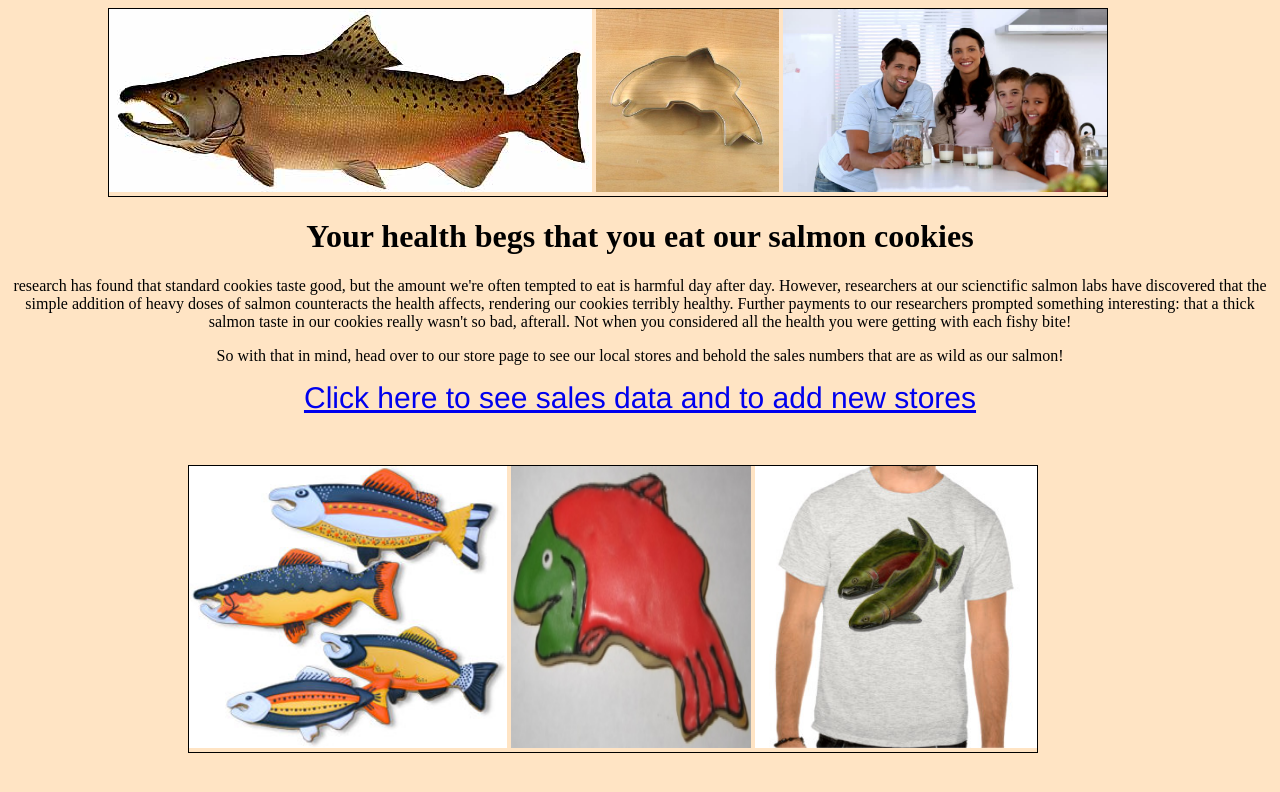
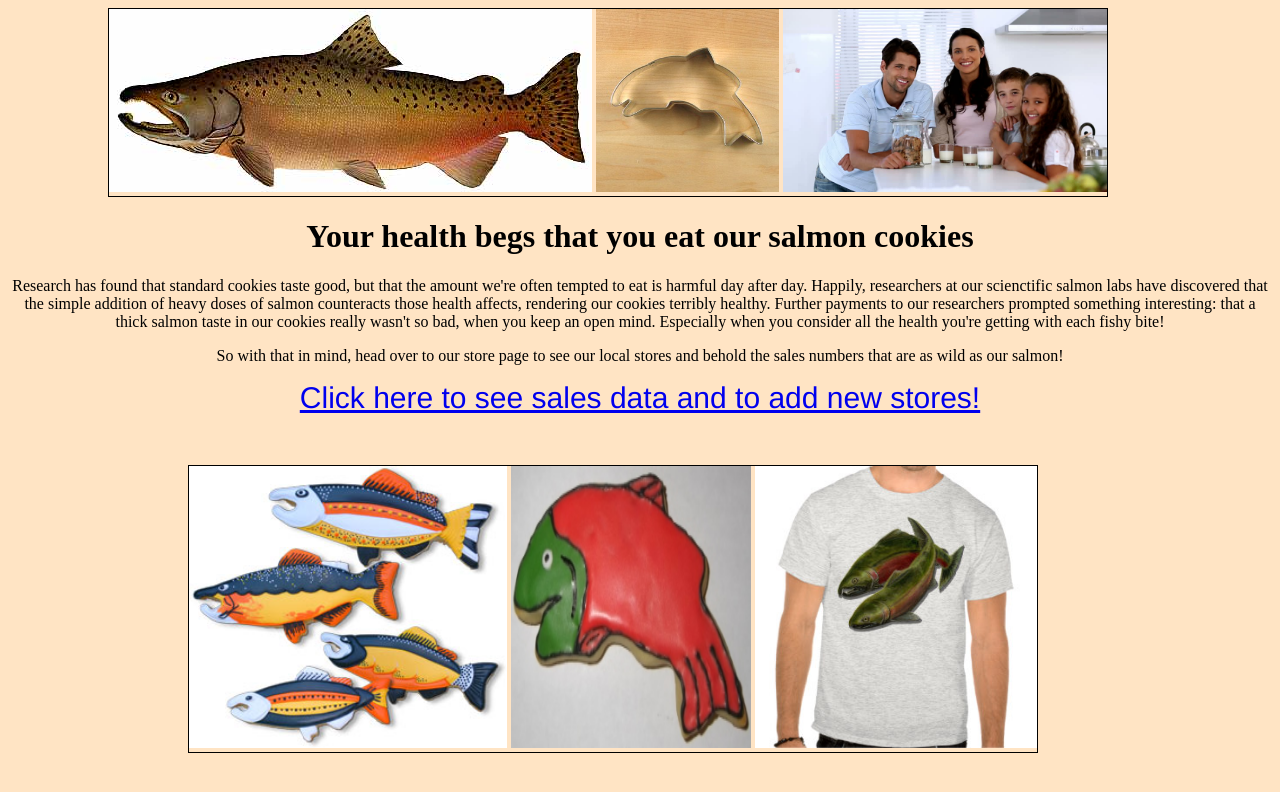
Before and after one commit to naughtnowwhen/SalmonSnacks, a plain HTML site: page index.html in a window 1280 px wide. Drawn offline with Linux system fonts and the light colour scheme.

Commit message:
made basic changes

```diff
--- a/index.html
+++ b/index.html
@@ -19,11 +19,11 @@
 
     <h1>Your health begs that you eat our salmon cookies</h1>
 
-    <p>research has found that standard cookies taste good, but the amount we're often tempted to eat is harmful day after day. However, researchers at our scienctific salmon labs have discovered that the simple addition of heavy doses of salmon counteracts the health affects, rendering our cookies terribly healthy. Further payments to our researchers prompted something interesting: that a thick salmon taste in our cookies really wasn't so bad, afterall. Not when you considered all the health you were getting with each fishy bite! </p>
+    <p>Research has found that standard cookies taste good, but that the amount we're often tempted to eat is harmful day after day. Happily, researchers at our scienctific salmon labs have discovered that the simple addition of heavy doses of salmon counteracts those health affects, rendering our cookies terribly healthy. Further payments to our researchers prompted something interesting: that a thick salmon taste in our cookies really wasn't so bad, when you keep an open mind. Especially when you consider all the health you're getting with each fishy bite!</p>
 
     <p> So with that in mind, head over to our store page to see our local stores and behold the sales numbers that are as wild as our salmon! </p>
 
-    <a href="data.html">Click here to see sales data and to add new stores</a>
+    <a href="data.html">Click here to see sales data and to add new stores!</a>
 
     <div id="secondFew">
         <img src="assetPics/fish.jpg" height="282" alt="">
--- a/style.css
+++ b/style.css
@@ -15,7 +15,6 @@ table, td {;
 }
 
 fieldset {
-    margin-top: 800px;
     margin: 0 auto;
     background-color: beige;
 }
@@ -23,7 +22,6 @@ background-color: beige;
 a{
     display: block;
     text-align: center;
-/* margin-top: 200px; */
     font-family: 'Franklin Gothic Medium', 'Arial Narrow', Arial, sans-serif;
     font-size: 30px;
 }
```
Lines whose indentation alone changed are shown as unchanged.
